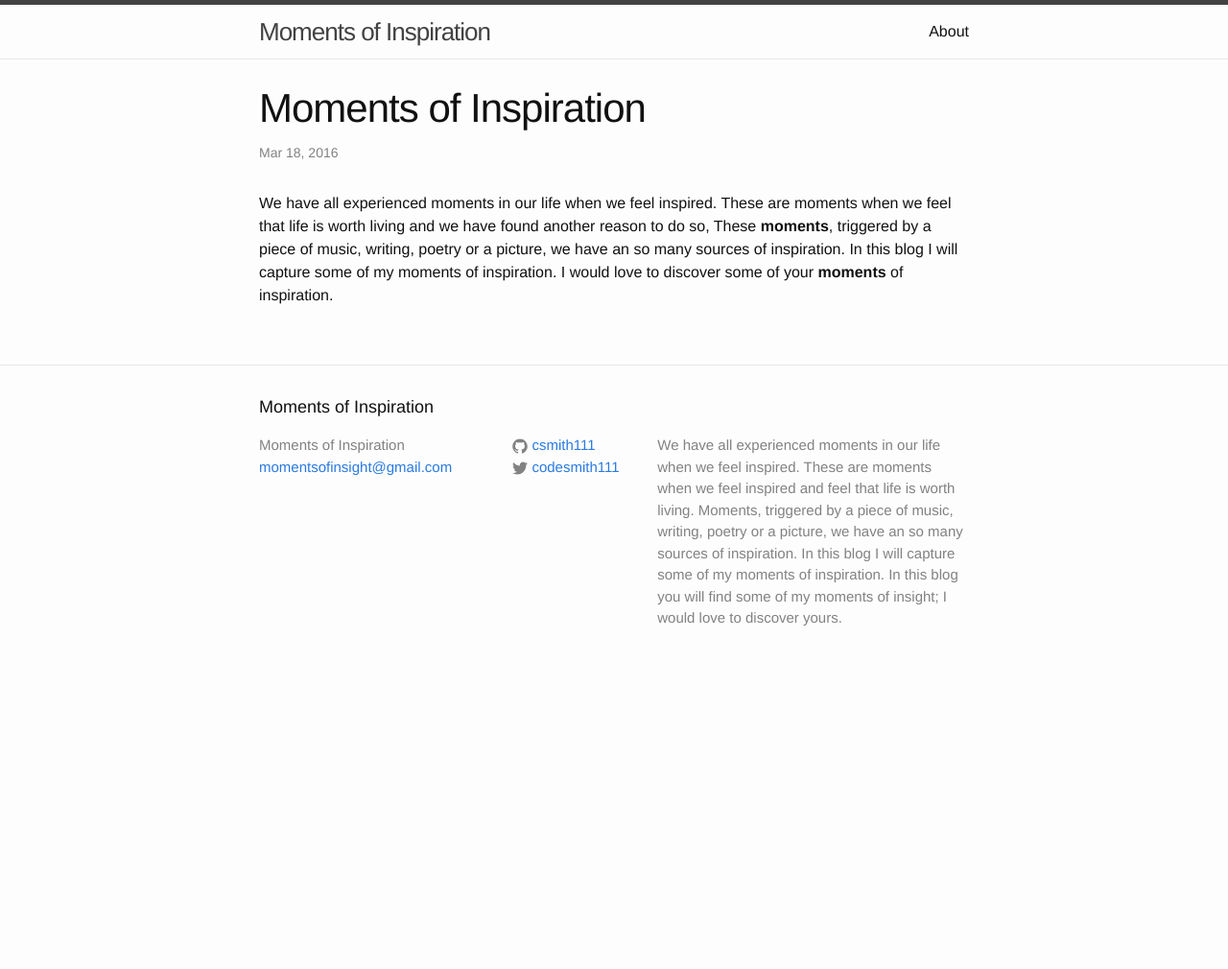
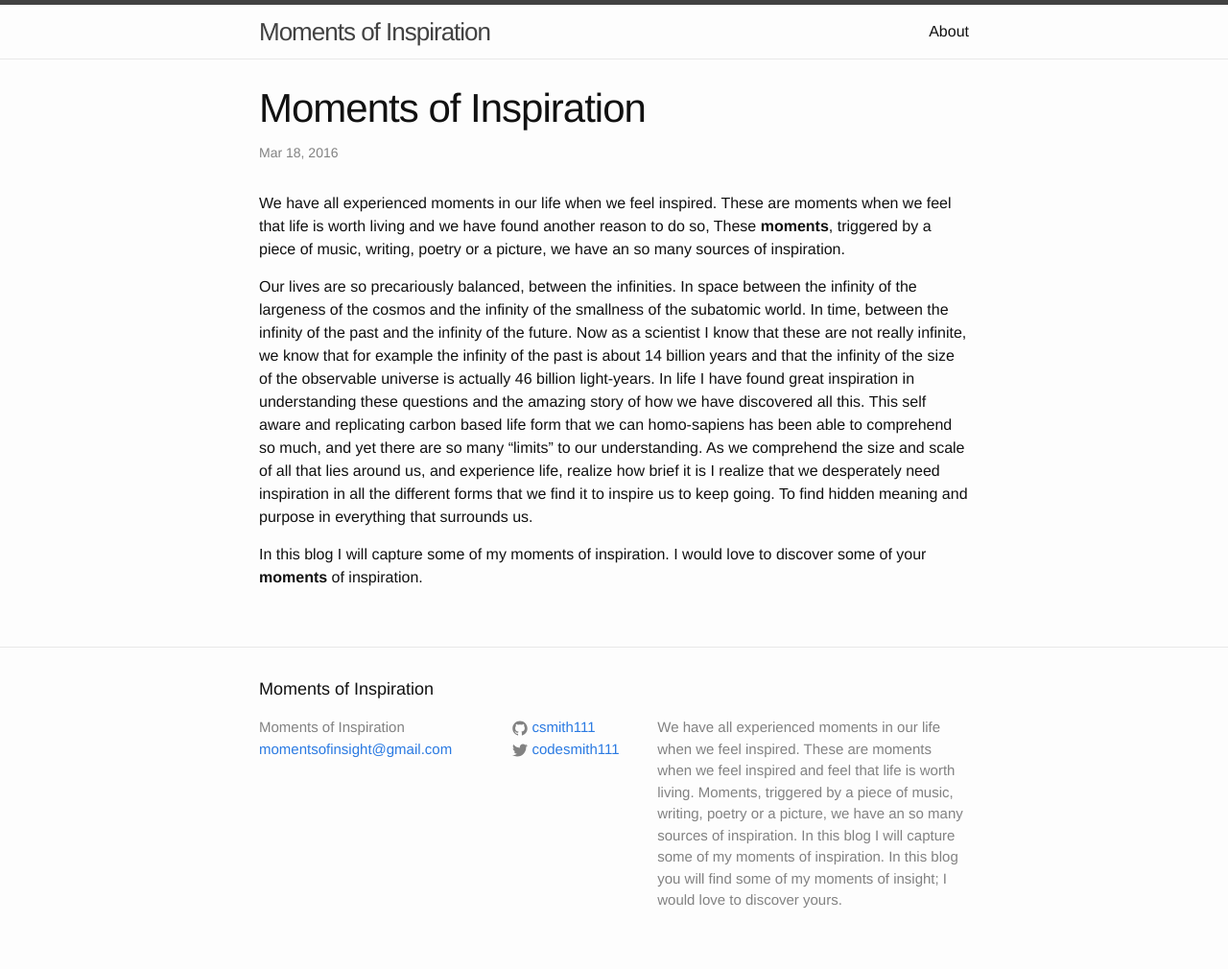
Before and after one commit to csmith111/moments-of-inspiration, a Jekyll site: the page built from _posts/2016-03-19-FirstPost.markdown, in a window 1280 px wide. Shown: the whole page at 96% size. Built offline with Jekyll 4.4.1, drawn with Linux system fonts in a browser that asks for light colours; before the commit the page ends 900 px from its top, so only the background shows below that.

Commit message:
first post

```diff
--- a/_posts/2016-03-19-FirstPost.markdown
+++ b/_posts/2016-03-19-FirstPost.markdown
@@ -2,10 +2,13 @@
 layout: post
 title:  "Moments of Inspiration"
 date:   2016-03-18 13:00:28 -0500
-summary: We have all experienced moments in our life when we feel inspired. These are moments when we feel that life is worth living and we have found another reason to do so, These __moments__, triggered by a piece of music, writing, poetry or a picture, we have an so many sources of inspiration. In this blog I will capture some of my moments of inspiration. I would love to discover some of your __moments__ of inspiration.
+summary: We have all experienced moments in our life when we feel inspired. These are moments when we feel that life is worth living and we have found another reason to do so, These moments, triggered by a piece of music, writing, poetry or a picture, we have an so many sources of inspiration. In this blog I will capture some of my moments of inspiration. I would love to discover some of your moments of inspiration.
 categories: jekyll update
 ---
 
 We have all experienced moments in our life when we feel inspired. These are moments when we feel that life is worth living and we have found another reason to do so, These __moments__, triggered by a piece of music, writing, poetry or a picture, we have an so many sources of inspiration.
+
+Our lives are so precariously balanced, between the infinities. In space between the infinity of the largeness of the cosmos and the infinity of the smallness of the subatomic world. In time, between the infinity of the past and the infinity of the future. Now as a scientist I know that these are not really infinite, we know that for example the infinity of the past is about 14 billion years and that the infinity of the size of the observable universe is actually 46 billion light-years. In life I have found great inspiration in understanding these questions and the amazing story of how we have discovered all this. This self aware and replicating carbon based life form that we can homo-sapiens has been able to comprehend so much, and yet there are so many "limits" to our understanding. As we comprehend the size and scale of all that lies around us, and experience life, realize how brief it is I realize that we desperately need inspiration in all the different forms that we find it to inspire us to keep going. To find hidden meaning and purpose in everything that surrounds us.
+
 In this blog I will capture some of my moments of inspiration.
 I would love to discover some of your __moments__ of inspiration.
```
